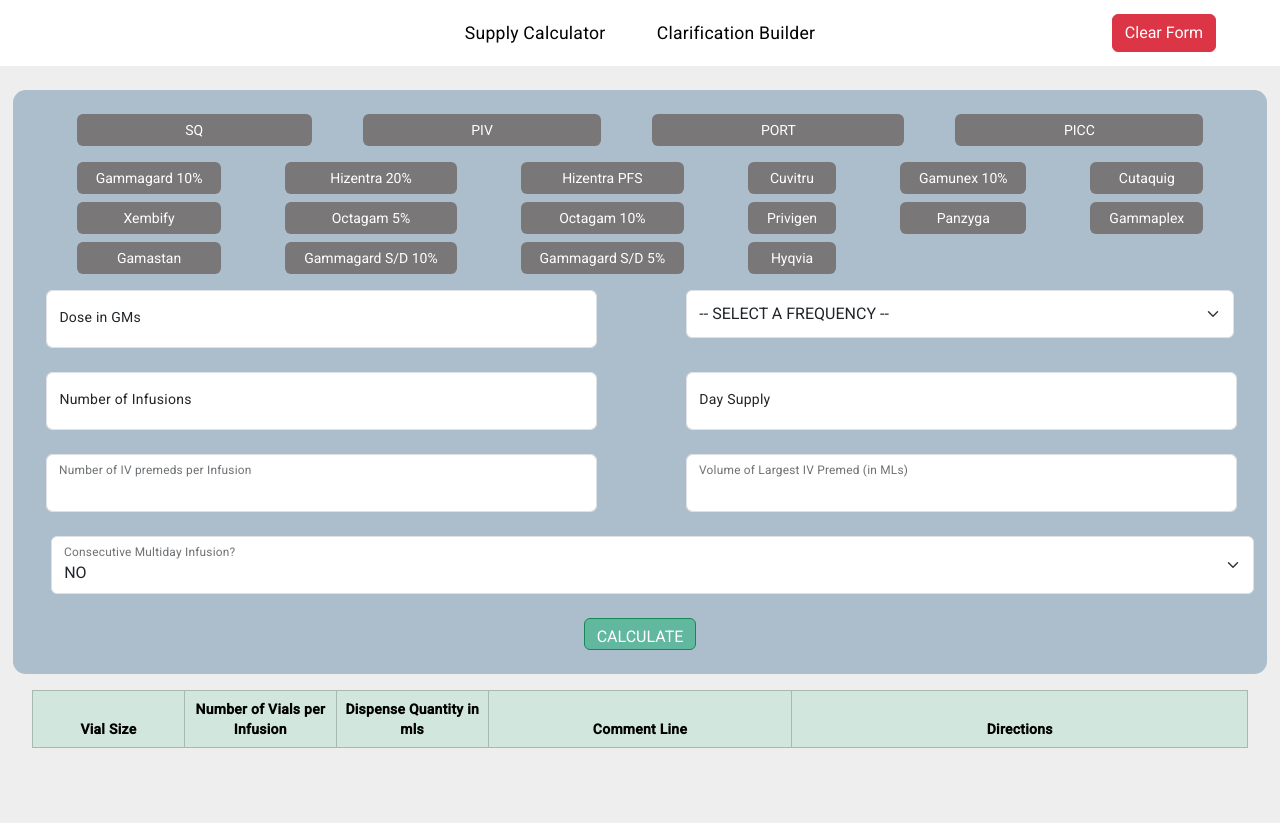
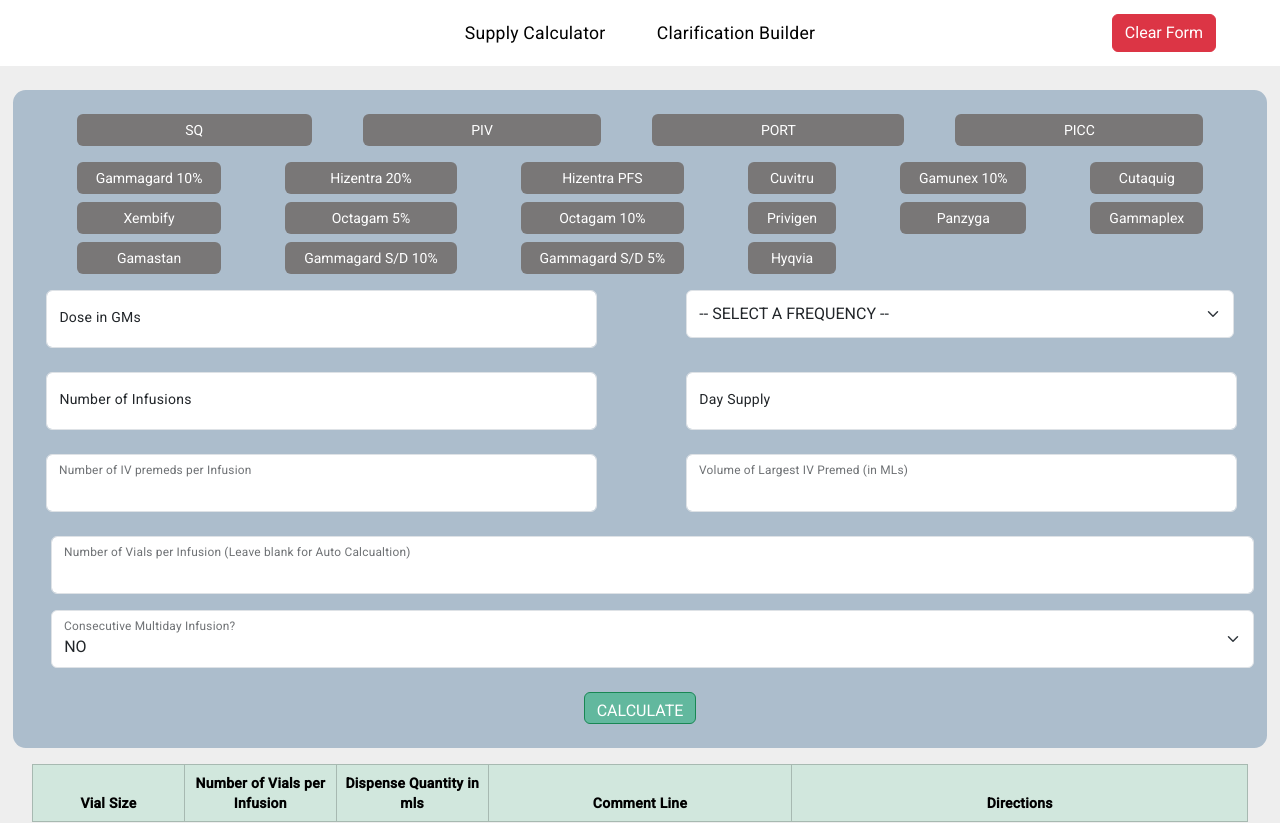
Before and after one commit to LuisCldrn/calculator-app, an Angular app: page / in a window 1280 px wide. Shown: the top 823 px of the page. Built offline with nearby package versions, Linux system fonts and the light colour scheme.

Commit message:
updated vials option

```diff
--- a/src/app/components/drug-selection/drug-selection.component.html
+++ b/src/app/components/drug-selection/drug-selection.component.html
@@ -49,6 +49,13 @@
         <input #highestMl (keyup)="setHighestPremed(+highestMl.value)" id="floatingInput" type="number"
           class="form-control" />
         <label for="floatingInput">Volume of Largest IV Premed (in MLs)</label>
+      </div>
+    </div>
+    <div class="conseq-input">
+      <div class="form-floating mb-3">
+        <input #vials (keyup)="setVials(+vials.value)" id="floatingInput" type="number"
+          class="form-control" />
+        <label for="floatingInput">Number of Vials per Infusion (Leave blank for Auto Calcualtion)</label>
       </div>
     </div>
     <div class="conseq-input" *ngIf="this.admin?.admin !== 'SQ'">
--- a/src/app/components/drug-selection/drug-selection.component.ts
+++ b/src/app/components/drug-selection/drug-selection.component.ts
@@ -68,6 +68,10 @@
     this.admin.status = 'isActive';
 
   }
+
+  setVials(num: number) {
+    this.numberOfVials = num;
+  }
   //select a drug to make it active and remove others active class
   selectDrug(drug: Drug) {
     if (this.selectedDrug !== undefined) {
@@ -111,7 +115,8 @@
         } while (this.dose - this.selectedDrug.vialSizes[i] >= 0 === true);
       }
     }
-    this.numberOfVials = this.vialsToUse.length
+    this.numberOfVials === 0 && (this.numberOfVials = this.vialsToUse.length);
+
     if (this.dose > 0) {
       this.errorMsg =
         'Please Double check dose and vial sizes. As does cannot be made with vials';
```
Also changed, not shown: 4 other files (tests, documents, lock files or other folders).
